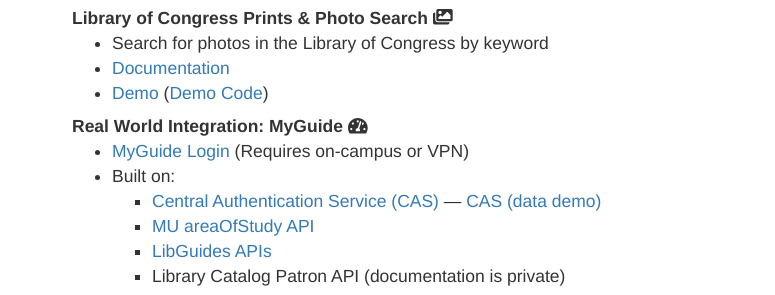
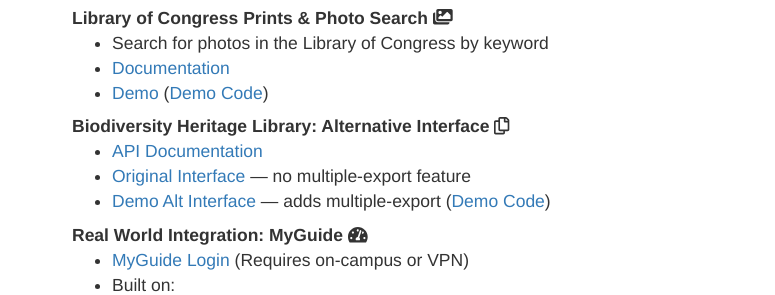
Before and after one commit to kenirwin/IMS203-APIs, a plain HTML site: page index.html in a window 1280 px wide. Shown: the part 499-794 px from the top of the page, without its empty margins (38-813 px from the left). Drawn offline with nearby package versions, Linux system fonts and the light colour scheme.

Commit message:
added BHL to index

```diff
--- a/index.html
+++ b/index.html
@@ -69,6 +69,12 @@
                 <li><a href="https://kenirwin.github.io/LOC-image-API/">Demo</a> (<a href="https://github.com/kenirwin/LOC-image-API">Demo Code</a>)</li>
             </ul>
         </li>
+        <li class="section">Biodiversity Heritage Library: Alternative Interface <i class="far fa-copy"></i>
+            <ul class="info">
+                <li><a href="https://www.biodiversitylibrary.org/docs/api3.html">API Documentation</a></li>
+                <li><a href="https://www.biodiversitylibrary.org/">Original Interface</a> &mdash; no multiple-export feature </li>
+                <li><a href="https://bhl-search.herokuapp.com/">Demo Alt Interface</a> &mdash; adds multiple-export (<a href="https://github.com/kenirwin/bhl-search">Demo Code</a>)</li>
+            </ul>
         <li class="section">Real World Integration: MyGuide <i class="fas fa-tachometer-alt"></i>
             <ul class="info">
                 <li><a href="https://www.lib.miamioh.edu/myguide">MyGuide Login</a> (Requires on-campus or VPN)</li>
```
